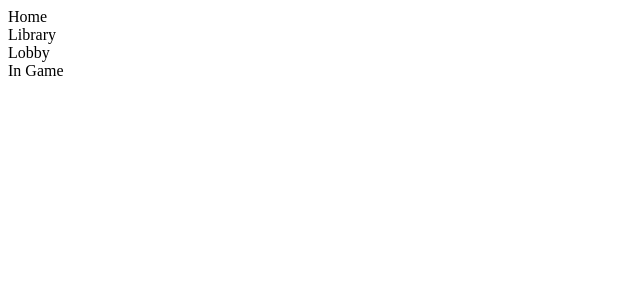
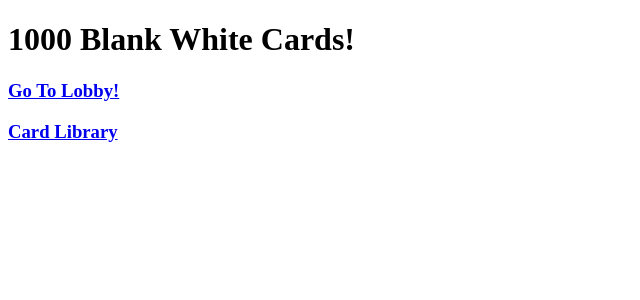
Before and after one commit to daurham/1000BlankWhiteCards, a React app: page / in a window 1280 px wide. Shown: the top 300 px of the page, without its empty margins (0-640 px from the left). Built offline with nearby package versions, Linux system fonts and the light colour scheme; the HTML template or start-up script is replaced by a standard one.

Commit message:
implement initial routes on front end

```diff
--- a/client/src/components/App.jsx
+++ b/client/src/components/App.jsx
@@ -1,4 +1,5 @@
 import React from 'react';
+import { BrowserRouter as Router, Routes, Route , Link} from 'react-router-dom';
 import Home from './Home';
 import Library from './Library';
 import InGame from './InGame';
@@ -6,11 +7,19 @@ import Lobby from './Lobby';
 
 export default function App() {
   return (
-    <div>
-      <Home />
-      <Library />
-      <Lobby />
-      <InGame />
-    </div>
+    <Router>
+      <Routes>
+        <Route path="/" element={<Home />} />
+        <Route path="/Lobby" element={<Lobby />} />
+        <Route path="/Library" element={<Library />} />
+        <Route path="/Game" element={<InGame />} />
+      </Routes>
+    </Router>
+    // <div>
+    //   <Home />
+    //   <Library />
+    //   <Lobby />
+    //   <InGame />
+    // </div>
   );
 };
--- a/client/src/components/Home.jsx
+++ b/client/src/components/Home.jsx
@@ -1,8 +1,13 @@
 import React from 'react';
+import { Link } from "react-router-dom";
 
 
 export default function Home() {
   return (
-    <div>Home</div>
+    <div>
+      <h1>1000 Blank White Cards!</h1>
+      <Link to='/Lobby'><h3>Go To Lobby!</h3></Link>
+      <Link to="/Library"><h3>Card Library</h3></Link>
+    </div>
   );
 }
--- a/client/src/components/Library.jsx
+++ b/client/src/components/Library.jsx
@@ -1,8 +1,13 @@
 import React, {useState} from 'react';
+import {Link} from 'react-router-dom';
+import Home from './Home.jsx'
 
 
 export default function Library() {
   return (
-    <div>Library</div>
+    <div>
+    <h1>Library</h1>
+    <Link to="/">Back to home</Link>
+    </div>
   )
 }
--- a/client/src/components/Lobby.jsx
+++ b/client/src/components/Lobby.jsx
@@ -1,9 +1,14 @@
 import React from 'react';
+import {Link} from 'react-router-dom';
+import Home from './Home.jsx'
 
 
 export default function Lobby() {
 
   return (
-  <div>Lobby</div>
+  <div>
+    <h1>Lobby</h1>
+    <Link to="/">Exit</Link>
+  </div>
   );
 }
```
Also changed, not shown: 1 other file (tests, documents, lock files or other folders).
